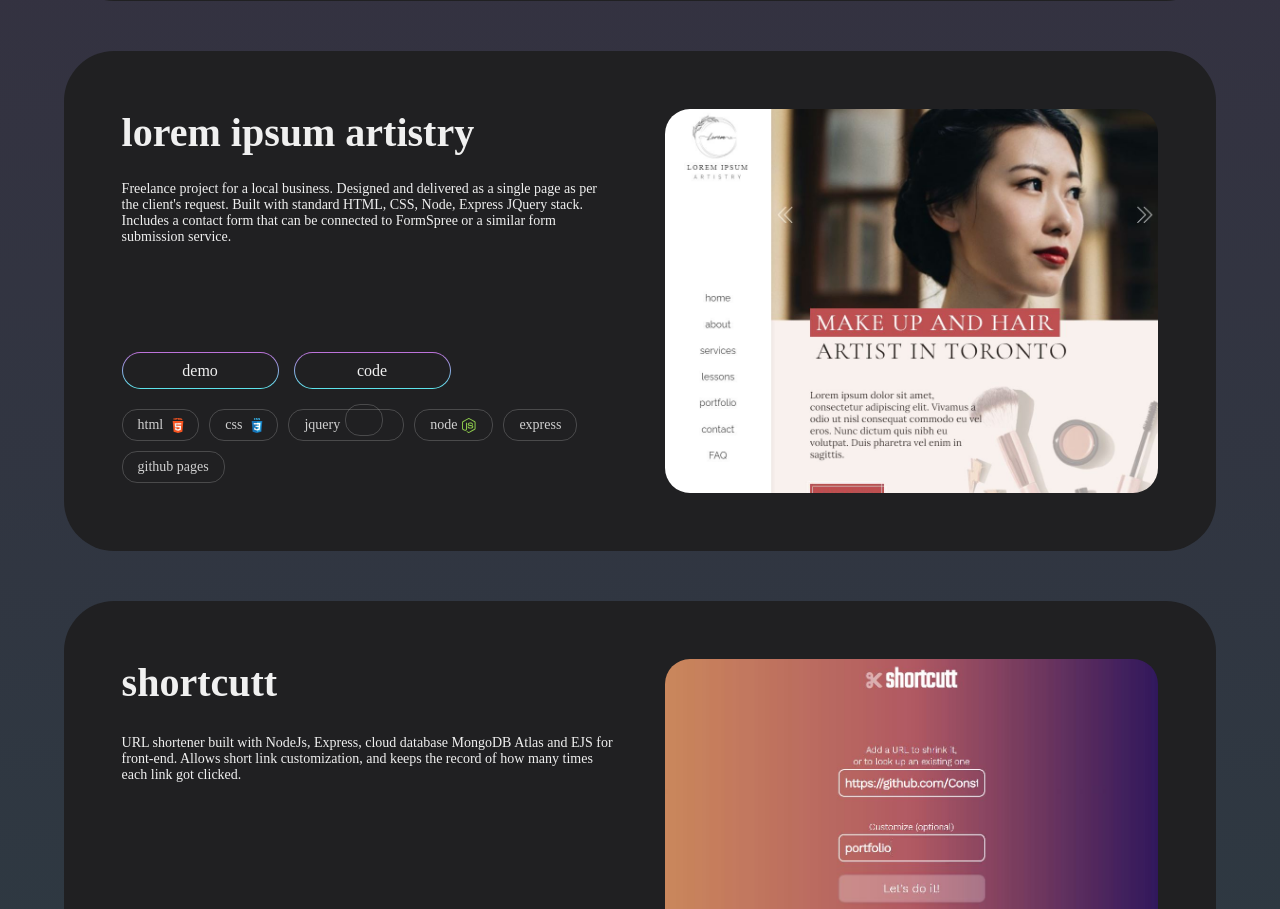
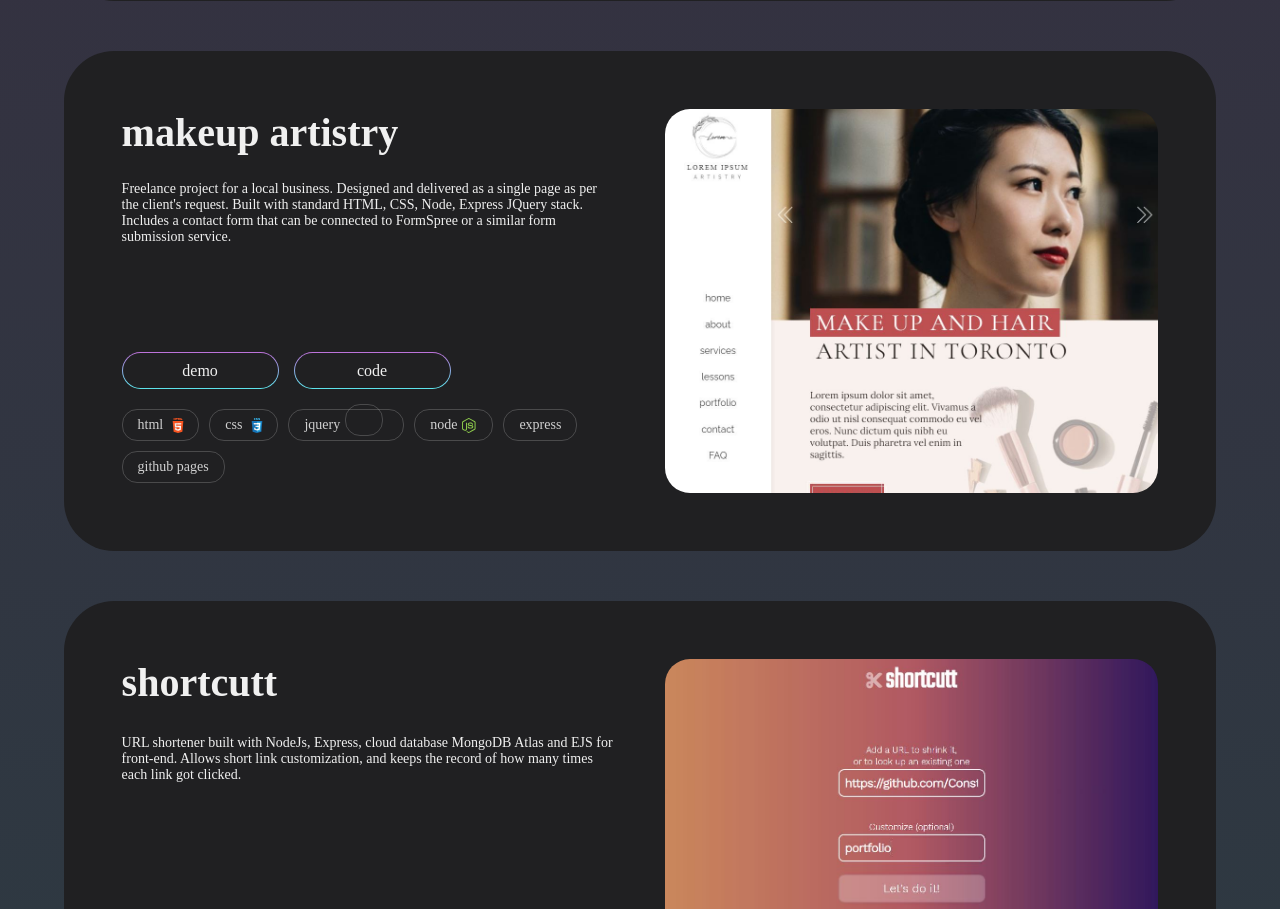
Before and after one commit to ConstantineNam/portfolio, a React (Create React App) app: page / in a window 1280 px wide. Shown: the part 1899-2808 px from the top of the page. Built offline with nearby package versions, Linux system fonts and the light colour scheme; some icons are missing; the HTML template or start-up script is replaced by a standard one.

Commit message:
Update projectsData.js

```diff
--- a/src/data/projectsData.js
+++ b/src/data/projectsData.js
@@ -42,7 +42,7 @@ const projectsData = [
         codeLink: 'https://github.com/ConstantineNam/tetris'
     },
 
-    {   title: 'lorem ipsum artistry',
+    {   title: 'makeup artistry',
         description: "Freelance project for a local business. Designed and delivered as a single page as per the client's request. Built with standard HTML, CSS, Node, Express JQuery stack. Includes a contact form that can be connected to FormSpree or a similar form submission service.",
         stack: [    {name: 'html', icon: <HtmlIcon/>},
                     {name: 'css', icon: <CssIcon/>},
@@ -52,8 +52,8 @@ const projectsData = [
                     {name: 'github pages', icon: null}
                 ],
         img: artistryImg,
-        demoLink: 'https://constantinenam.github.io/Lorem-Ipsum-Artistry/',
-        codeLink: 'https://github.com/ConstantineNam/Lorem-Ipsum-Artistry'
+        demoLink: 'https://constantinenam.github.io/makeup-artistry/',
+        codeLink: 'https://github.com/ConstantineNam/makeup-artistry'
     },
 
     {   title: 'shortcutt',
```
